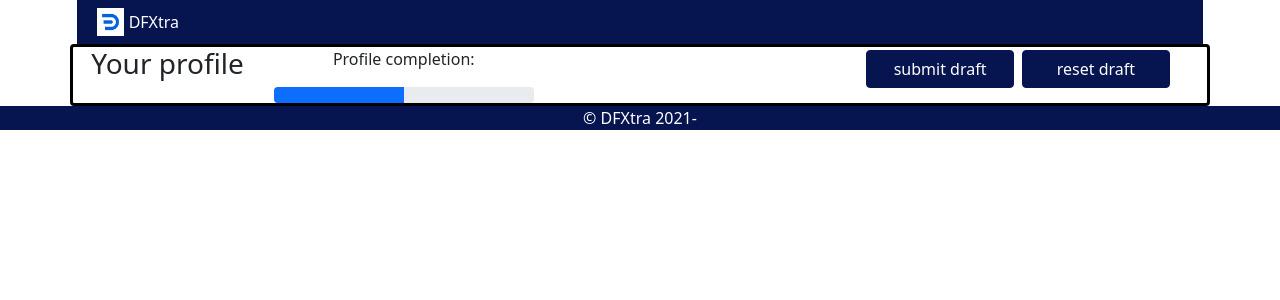
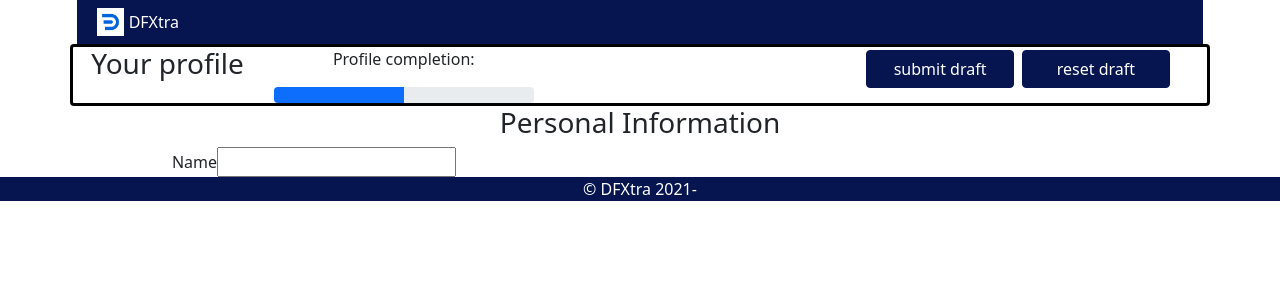
Before and after one commit to dfGroup2/team-engineering-frontend, a React (Create React App) app in the folder frontend/: page /edit in a window 1280 px wide. Shown: the top 300 px of the page. Built offline with nearby package versions, Linux system fonts and the light colour scheme.

Commit message:
added failing test and then code to pass the test

```diff
--- a/frontend/src/App.js
+++ b/frontend/src/App.js
@@ -8,6 +8,7 @@ import Header from './Components/Header';
 import Footer from './Components/Footer'
 import ProfilePage from './Components/GradProfileComponents/ProfilePage';
 import EditProfilePage from './Components/EditProfileComponents/EditProfilePage';
+import EditPersonalInfoSection from './Components/EditProfileComponents/EditPersonalInfoSection';
 
 function App() {
   return (
@@ -16,7 +17,11 @@ function App() {
         <Header />
         <Routes>
           <Route exact path="/" element={<ProfilePage />}></Route>
-          <Route path="/edit" element={<EditProfilePage />}></Route>
+          <Route path="/edit" element={<>
+            <EditProfilePage />
+            <EditPersonalInfoSection />
+          </>
+          }></Route>
         </Routes>
         <Footer />
       </Router>
--- a/frontend/src/Components/EditProfileComponents/EditPersonalInfoSection.jsx
+++ b/frontend/src/Components/EditProfileComponents/EditPersonalInfoSection.jsx
@@ -5,6 +5,16 @@ const EditPersonalInfoSection = props => {
     return (
         <div>
             <h3>Personal Information</h3>
+            <div className="row">
+                <div className="col-6">
+                    <form action="">
+                        <div>
+                            <label htmlFor="Name">Name</label>
+                            <input type="text" name="Name" />
+                        </div>
+                    </form>
+                </div>
+            </div>
         </div>
     )
 }
--- a/frontend/src/Components/GradProfileComponents/ProfileInfo.jsx
+++ b/frontend/src/Components/GradProfileComponents/ProfileInfo.jsx
@@ -1,7 +1,7 @@
 import React from 'react'
 import PropTypes from 'prop-types'
 
-const ProfileInfo = props => {
+const ProfileInfo = edit => {
     return (
         <div className="col-6">
             <p>Name:</p>
```
Also changed, not shown: 1 other file (tests, documents, lock files or other folders).
